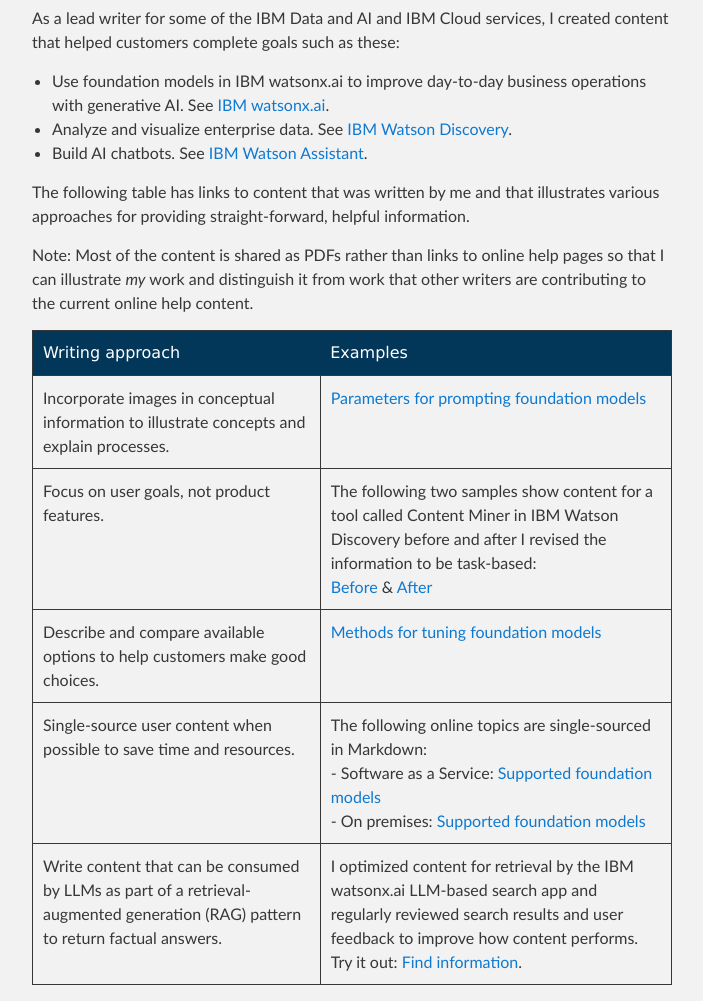
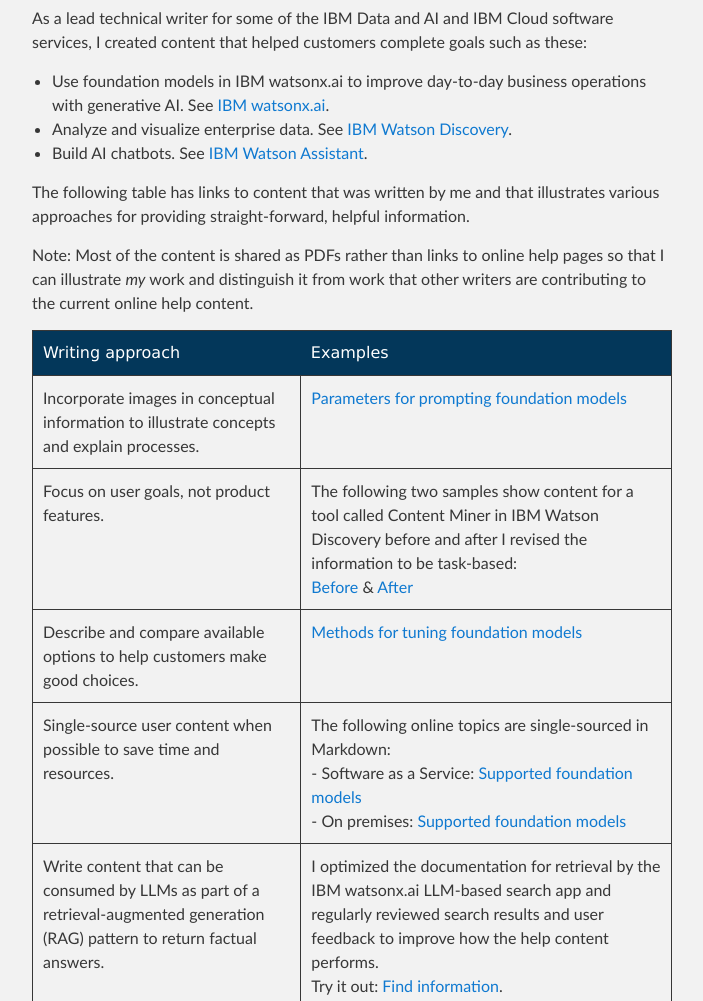
Before and after one commit to michelle-miller/michelle-miller.github.io, a Jekyll site: the page built from index.md, in a window 1280 px wide and 1400 px high, scrolled down 260 px, cut to the strip 252-1253 px from the top of the window. Shown: the whole strip, without its empty margins (288-991 px from the left). Built offline with Jekyll 4.4.1, drawn with Linux system fonts in a browser that asks for light colours; our own code applies the rules of GitHub Pages for plain Markdown files.

Commit message:
more small edits

```diff
--- a/index.md
+++ b/index.md
@@ -8,7 +8,7 @@ Find samples of help content for software users with various roles and experienc
 
 ## User help
 
-As a lead writer for some of the IBM Data and AI and IBM Cloud services, I created content that helped customers complete goals such as these:
+As a lead technical writer for some of the IBM Data and AI and IBM Cloud software services, I created content that helped customers complete goals such as these:
 
 - Use foundation models in IBM watsonx.ai to improve day-to-day business operations with generative AI. See [IBM watsonx.ai](https://www.ibm.com/docs/SSYOK8/wsj/analyze-data/fm-overview.html){:target="_blank"}.
 - Analyze and visualize enterprise data. See [IBM Watson Discovery](https://cloud.ibm.com/docs/discovery-data?topic=discovery-data-about){:target="_blank"}.
@@ -24,7 +24,7 @@ Note: Most of the content is shared as PDFs rather than links to online help pag
 | Focus on user goals, not product features. | The following two samples show content for a tool called Content Miner in IBM Watson Discovery before and after I revised the information to be task-based:<br/> [Before](https://michelle-miller.github.io/samples/contentmine-before.pdf) & [After](https://michelle-miller.github.io/samples/contentmine-after.pdf) |
 | Describe and compare available options to help customers make good choices. | [Methods for tuning foundation models](https://michelle-miller.github.io/samples/wx-tuning.pdf){:target="_blank"} |
 | Single-source user content when possible to save time and resources. | The following online topics are single-sourced in Markdown:<br/> - Software as a Service: [Supported foundation models](https://www.ibm.com/docs/SSYOK8/wsj/analyze-data/fm-models.html){:target="_blank"}<br/> - On premises: [Supported foundation models](https://www.ibm.com/docs/SSLSRPV_latest/wsj/analyze-data/fm-models.html){:target="_blank"} |
-| Write content that can be consumed by LLMs as part of a retrieval-augmented generation (RAG) pattern to return factual answers. | I optimized content for retrieval by the IBM watsonx.ai LLM-based search app and regularly reviewed search results and user feedback to improve how content performs.<br/>Try it out: [Find information](https://dataplatform.cloud.ibm.com/docs/content/wsj/getting-started/welcome-main.html?context=wx){:target="_blank"}. |
+| Write content that can be consumed by LLMs as part of a retrieval-augmented generation (RAG) pattern to return factual answers. | I optimized the documentation for retrieval by the IBM watsonx.ai LLM-based search app and regularly reviewed search results and user feedback to improve how the help content performs.<br/>Try it out: [Find information](https://dataplatform.cloud.ibm.com/docs/content/wsj/getting-started/welcome-main.html?context=wx){:target="_blank"}. |
 {: caption="Documentation best practices" caption-side="bottom"}
 
 ## Developer help
```
